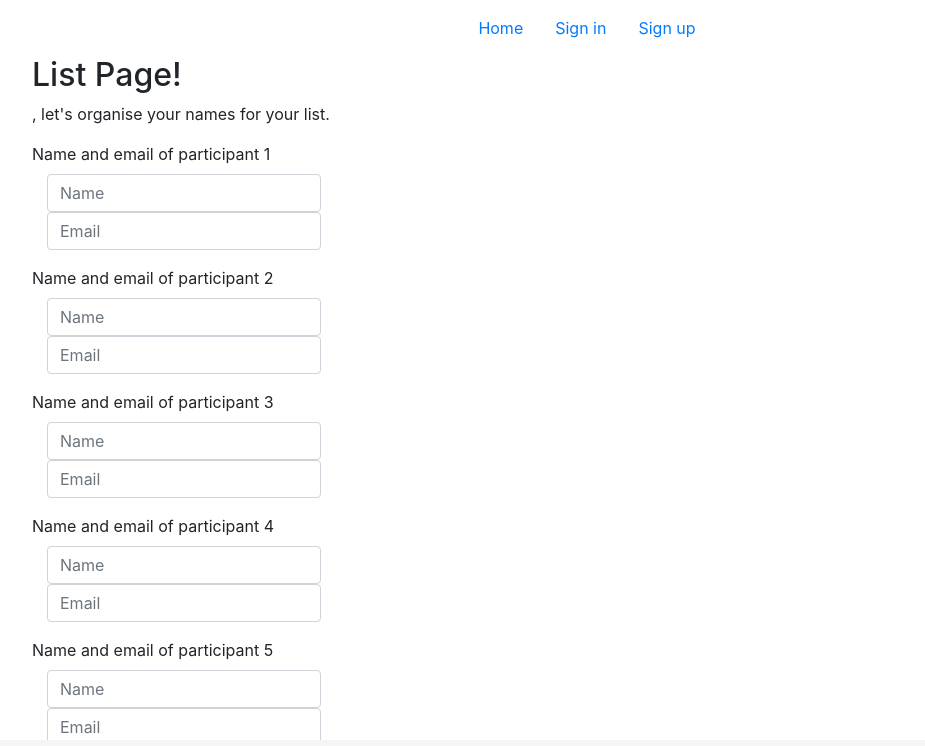
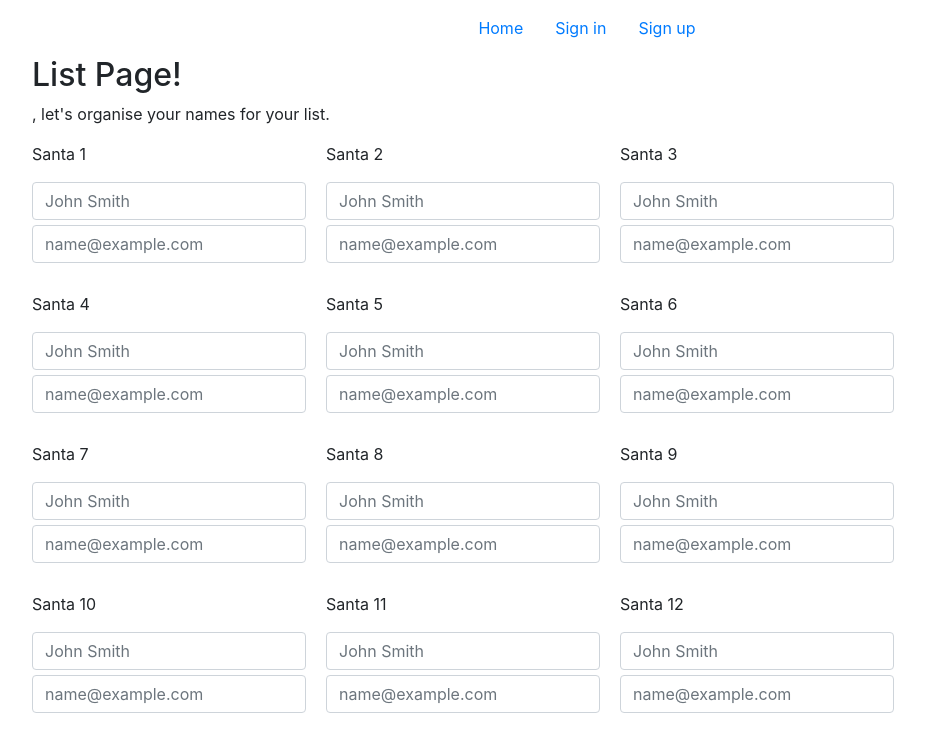
Before and after one commit to jgunnink/secret-santa-vue, a Vue app: page /#/list in a window 1280 px wide. Shown: the top 746 px of the page, without its empty margins (53-978 px from the left). Built offline with nearby package versions, Linux system fonts and the light colour scheme.

Commit message:
Update formatting and styling of list page

```diff
--- a/src/App.vue
+++ b/src/App.vue
@@ -2,13 +2,11 @@
   <div id="app">
     <Navbar />
     <router-view/>
-    <AppFooter />
   </div>
 </template>
 
 <script lang="ts">
 import Vue from "vue";
-import AppFooter from "./components/AppFooter.vue";
 import Navbar from "./components/Navbar.vue";
 import CreateListModal from "./components/CreateListModal.vue";
 import ListEditPage from "./components/ListEditPage.vue";
@@ -25,13 +23,5 @@ body {
   /* Margin bottom by footer height */
   margin-bottom: 60px;
 }
-.footer {
-  position: absolute;
-  bottom: 0;
-  width: 100%;
-  /* Set the fixed height of the footer here */
-  height: 60px;
-  line-height: 60px; /* Vertically center the text there */
-  background-color: #f5f5f5;
-}
+
 </style>
--- a/src/components/Home.vue
+++ b/src/components/Home.vue
@@ -1,4 +1,5 @@
 <template>
+  <div>
     <main role="main" class="container">
       <div class="banner">
         <b-row>
@@ -47,11 +48,14 @@
       </div>
       <CreateListModal />
     </main>
+    <AppFooter />
+  </div>
 </template>
 
 <script lang="ts">
 import Vue from "vue";
 import Component from "vue-class-component";
+import AppFooter from "./AppFooter.vue";
 import CreateListModal from "./CreateListModal.vue";
 
   @Component({
@@ -70,4 +74,14 @@ export default class Home extends Vue {
 .banner {
   margin-top: 2em;
 }
+
+.footer {
+  position: absolute;
+  bottom: 0;
+  width: 100%;
+  /* Set the fixed height of the footer here */
+  height: 60px;
+  line-height: 60px; /* Vertically center the text there */
+  background-color: #f5f5f5;
+}
 </style>
--- a/src/components/ListEditPage.vue
+++ b/src/components/ListEditPage.vue
@@ -2,33 +2,19 @@
   <div class="container">
     <h2>List Page!</h2>
     <p>{{this.$store.state.organiserName}}, let's organise your names for your {{this.$store.state.listName}} list.</p>
-    <b-form @submit="onSubmit">
-      <b-container fluid class="bv-example-row">
-        <template v-for="santa in 15">
-          <b-row v-bind:key="santa">
-            <b-form-group id="santaGroup"
-                          :label="'Name and email of participant ' + santa.toString()"
-                          label-for="nameInput"
-                          v-bind:key="santa">
-              <b-col>
-                <b-form-input id="nameInput"
-                            type="text"
-                            required
-                            placeholder="Name">
-                </b-form-input>
-              </b-col>
-              <b-col>
-                <b-form-input id="emailInput"
-                              type="email"
-                              required
-                              placeholder="Email">
-                </b-form-input>
-              </b-col>
-            </b-form-group>
-          </b-row>
-        </template>
-      </b-container>
+    <b-form inline @submit="onSubmit">
+      <template v-for="santa in 15">
+        <b-form-group id="santaGroup" v-bind:key="santa" style="margin-right: 20px">
+          <p>Santa {{santa}}</p>
+          <b-input id="nameInput" placeholder="John Smith" />
+          <div style="padding-bottom: 5px" />
+          <b-input id="emailInput" type="email" required placeholder="name@example.com" />
+          <div style="padding-bottom: 5px" />
+          <br>
+        </b-form-group>
+      </template>
     </b-form>
+    <b-button type="submit" variant="primary">Submit</b-button>
   </div>
 </template>
 
@@ -43,3 +29,6 @@ export default class ListEditPage extends Vue {
   }
 }
 </script>
+
+<style scoped>
+</style>
```
Lines whose indentation alone changed are shown as unchanged.
